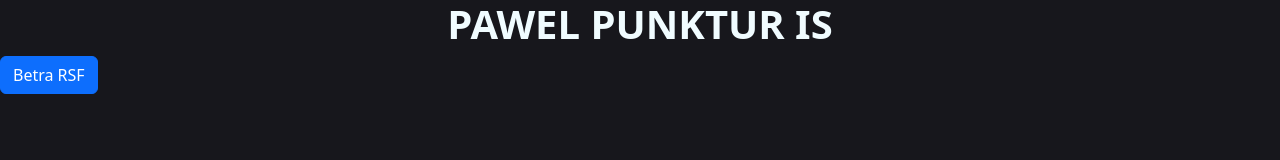
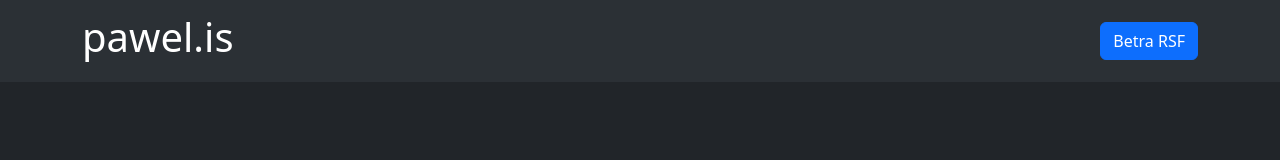
Before and after one commit to veethreedev/pawel.is, a plain HTML site: page index.html in a window 1280 px wide. Drawn offline with nearby package versions, Linux system fonts and the light colour scheme.

Commit message:
Add files via upload

```diff
--- a/index.html
+++ b/index.html
@@ -1,5 +1,5 @@
 <!doctype html>
-<html>
+<html data-bs-theme="dark">
   <head>
 		<meta charset="utf-8">
 		<meta name="viewport" content="width=device-width, initial-scale=1">
@@ -7,8 +7,15 @@
 		<script src="https://cdn.jsdelivr.net/npm/bootstrap@5.3.8/dist/js/bootstrap.bundle.min.js" integrity="sha384-FKyoEForCGlyvwx9Hj09JcYn3nv7wiPVlz7YYwJrWVcXK/BmnVDxM+D2scQbITxI" crossorigin="anonymous"></script>
 		<title>pawel punktur is</title>
   </head>
-  <body style="background-color: #17171C">
-	  <h1 style="color: #F0FCFF; text-align: center"><strong>PAWEL PUNKTUR IS</strong></h1>
-	  <a type="button" class="btn btn-primary" href="betra_rsf.user.js">Betra RSF</a>
+  <body>
+	<nav class="navbar bg-body-tertiary text-bg-dark">
+	  <div class="container">
+		<a class="navbar-brand" href="#">
+			<h1>pawel.is</h1>
+			<a type="button" class="btn btn-primary" href="betra_rsf.user.js">Betra RSF</a>
+		</a>
+	  </div>
+	</nav>
+
   </body>
 </html>
```
